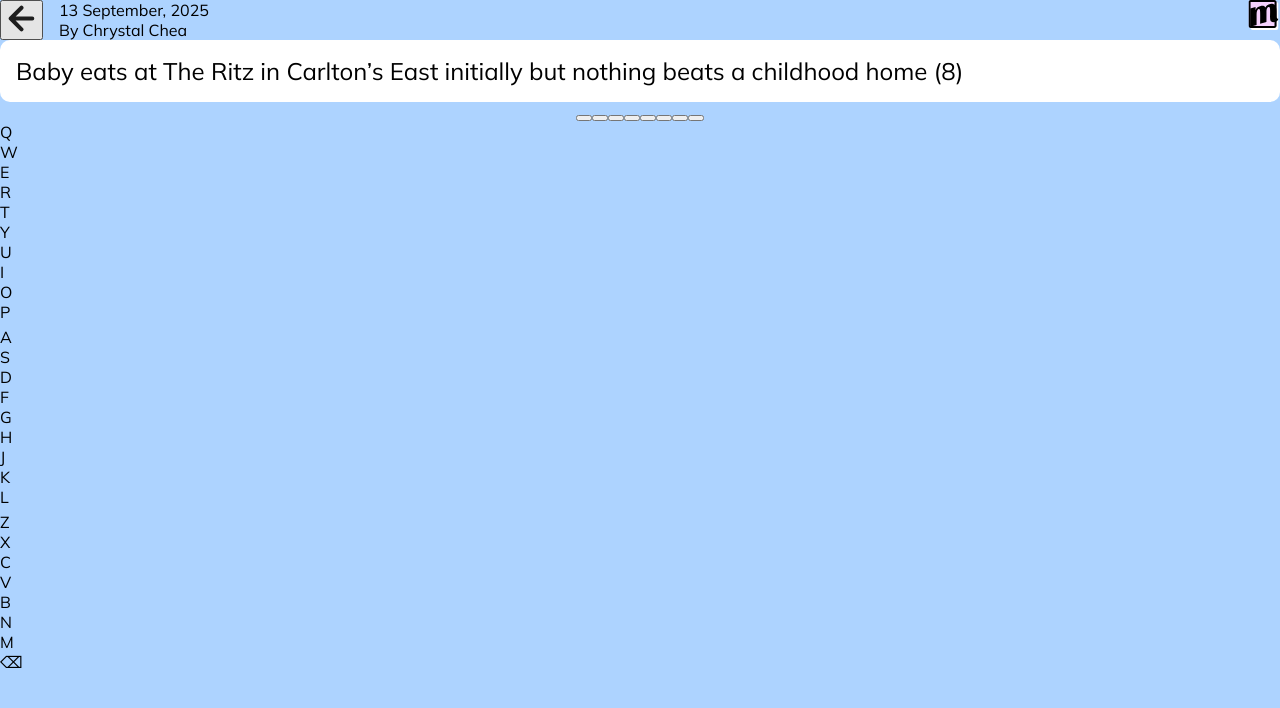
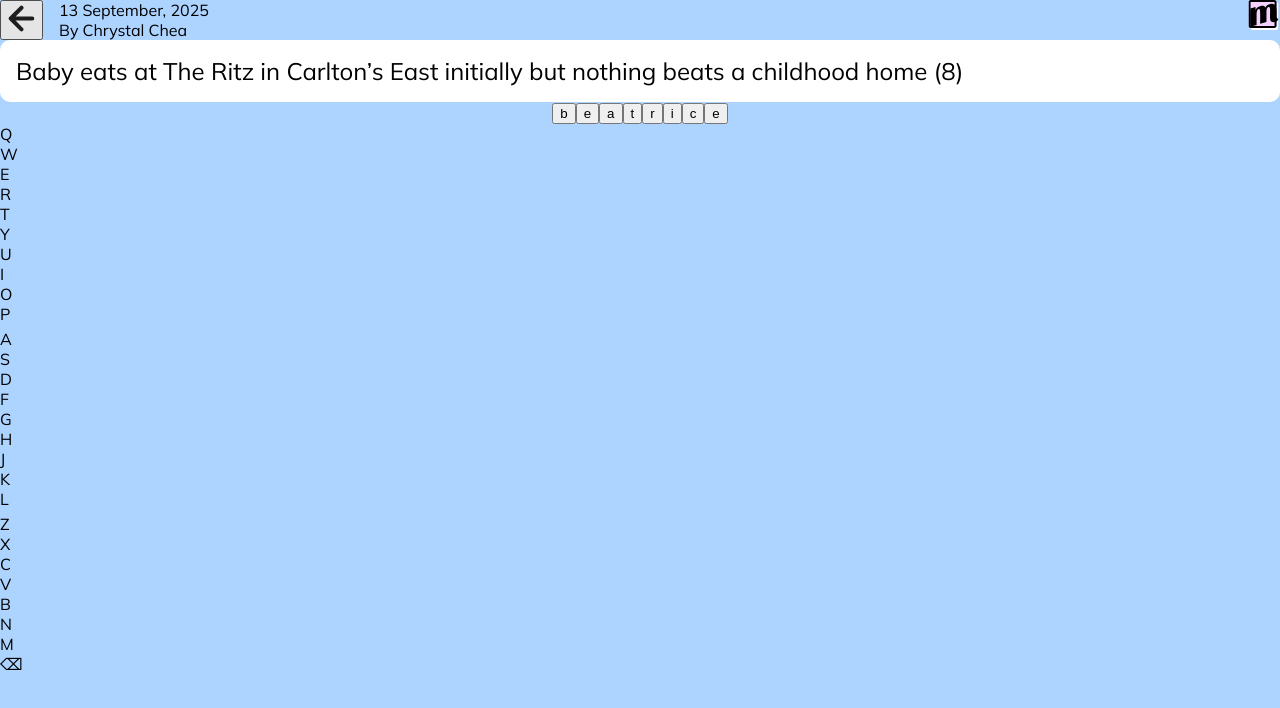
Before and after one commit to henry-d-huynh/pauls-minute-cryptic, a React (Vite) app: page / in a window 1280 px wide. Shown: the top 708 px of the page. Built offline with nearby package versions, Linux system fonts and the light colour scheme; a web font is replaced by a local one.

Commit message:
Updated scaling

```diff
--- a/src/components/game-screen/crypt/crypt.module.scss
+++ b/src/components/game-screen/crypt/crypt.module.scss
@@ -5,7 +5,8 @@ $selected-background-colour: rgb(245 209 253);
   display: flex;
   flex-direction: column;
   align-items: center;
-  --box: clamp(12px, 10dvw, 46px);
+  container-type: inline-size;
+  --box: clamp(1px, 100cqmin, 46px);
 
   &-input {
     display: flex;
@@ -32,7 +33,7 @@ $selected-background-colour: rgb(245 209 253);
 
       &-text {
         color: black;
-        font-size: calc(var(--box) * 0.7);
+        font-size: calc(var(--box) * 0.85);
         transform: translateY(-0.25rem);
       }
 
--- a/src/components/game-screen/crypt/crypt.tsx
+++ b/src/components/game-screen/crypt/crypt.tsx
@@ -6,28 +6,28 @@ export const GameCrypt = (): ReactElement => {
     <div className={styles.crypt}>
       <div className={styles.cryptInput}>
         <button className={styles.cryptInputButton}>
-          <span className={styles.cryptInputButtonText}></span>
+          <span className={styles.cryptInputButtonText}>b</span>
         </button>
         <button className={styles.cryptInputButton}>
-          <span className={styles.cryptInputButtonText}></span>
+          <span className={styles.cryptInputButtonText}>e</span>
         </button>
         <button className={styles.cryptInputButton}>
-          <span className={styles.cryptInputButtonText}></span>
+          <span className={styles.cryptInputButtonText}>a</span>
         </button>
         <button className={styles.cryptInputButton}>
-          <span className={styles.cryptInputButtonText}></span>
+          <span className={styles.cryptInputButtonText}>t</span>
         </button>
         <button className={styles.cryptInputButton}>
-          <span className={styles.cryptInputButtonText}></span>
+          <span className={styles.cryptInputButtonText}>r</span>
         </button>
         <button className={styles.cryptInputButton}>
-          <span className={styles.cryptInputButtonText}></span>
+          <span className={styles.cryptInputButtonText}>i</span>
         </button>
         <button className={styles.cryptInputButton}>
-          <span className={styles.cryptInputButtonText}></span>
+          <span className={styles.cryptInputButtonText}>c</span>
         </button>
         <button className={styles.cryptInputButton}>
-          <span className={styles.cryptInputButtonText}></span>
+          <span className={styles.cryptInputButtonText}>e</span>
         </button>
       </div>
     </div>
--- a/src/components/game-screen/nav/nav.tsx
+++ b/src/components/game-screen/nav/nav.tsx
@@ -44,7 +44,7 @@ export const GameScreenNav = (): ReactElement => {
           data-sentry-source-file="LogoWhiteShadow.tsx"
         >
           <g
-            clip-path="url(#clip0_10114_10166)"
+            clipPath="url(#clip0_10114_10166)"
             data-sentry-element="g"
             data-sentry-source-file="LogoWhiteShadow.tsx"
           >
@@ -61,8 +61,8 @@ export const GameScreenNav = (): ReactElement => {
               data-sentry-source-file="LogoWhiteShadow.tsx"
             ></path>
             <path
-              fill-rule="evenodd"
-              clip-rule="evenodd"
+              fillRule="evenodd"
+              clipRule="evenodd"
               d="M350.008 28H30.0078C28.9032 28 28.0078 28.8954 28.0078 30V350C28.0078 351.105 28.9032 352 30.0078 352H350.008C351.112 352 352.008 351.105 352.008 350V30C352.008 28.8954 351.112 28 350.008 28ZM30.0078 0C13.4393 0 0.0078125 13.4315 0.0078125 30V350C0.0078125 366.569 13.4393 380 30.0078 380H350.008C366.576 380 380.008 366.569 380.008 350V30C380.008 13.4315 366.576 0 350.008 0H30.0078Z"
               fill="black"
               data-sentry-element="path"
```
